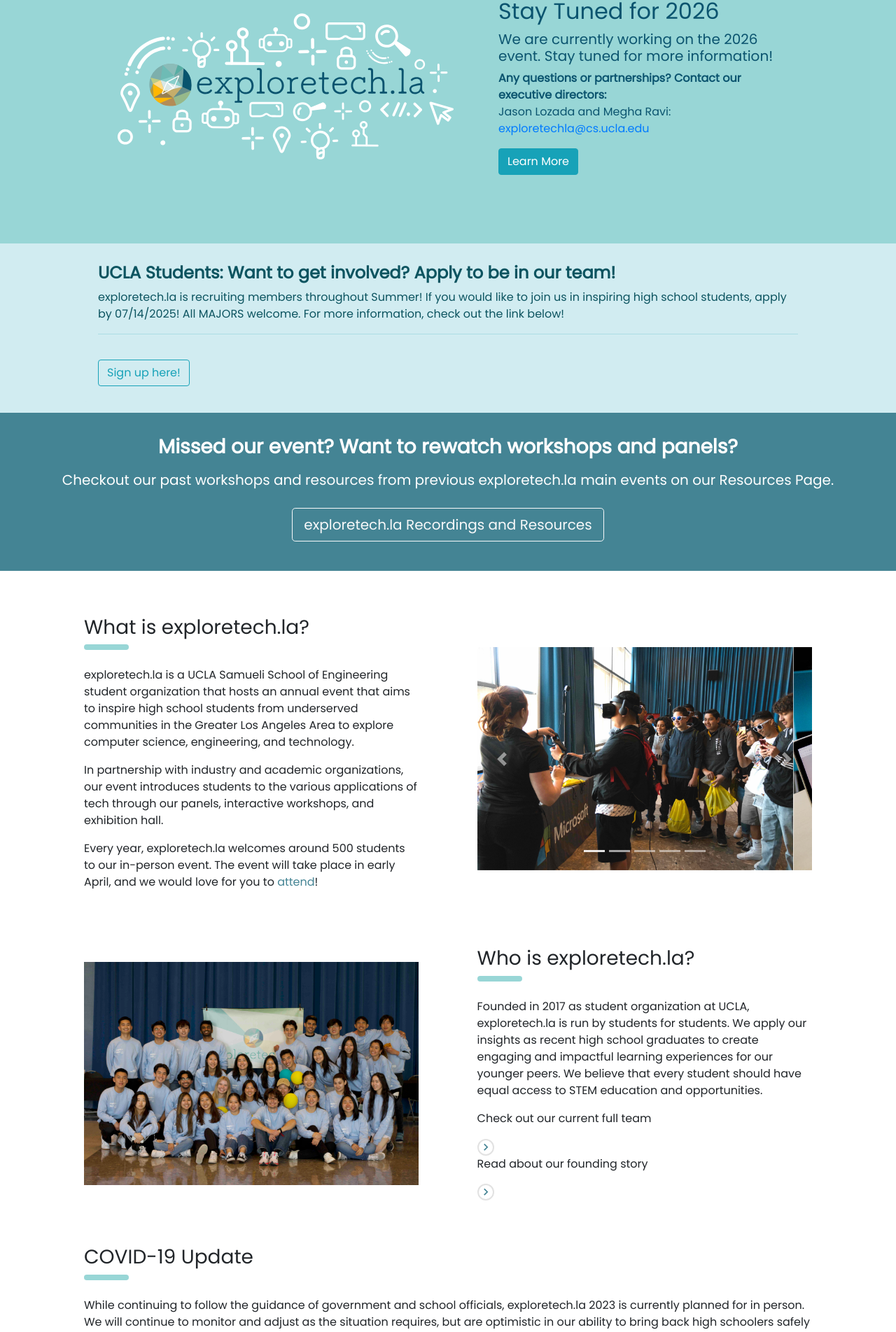
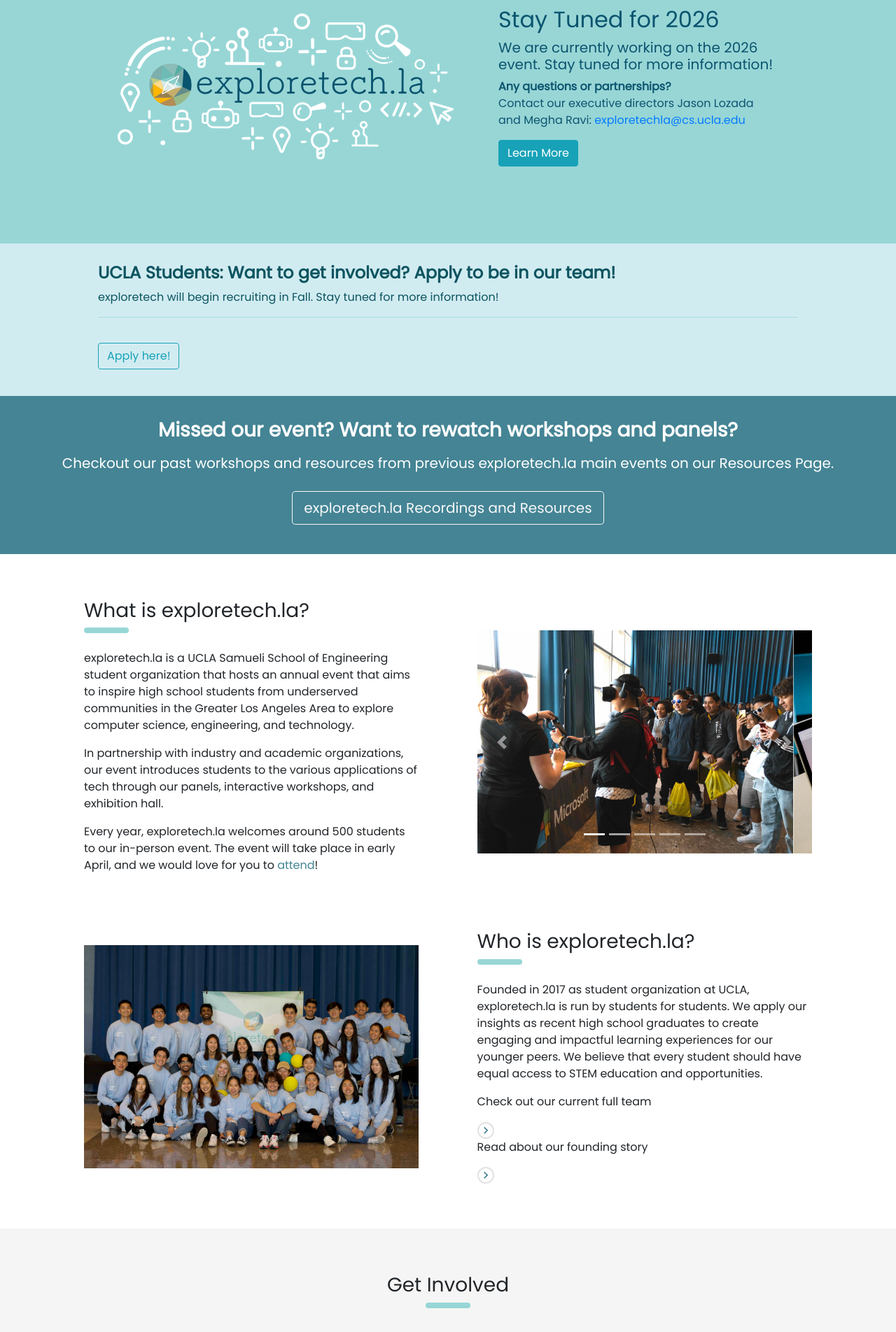
Before and after one commit to exploretech-la/website, a React (Create React App) app: page / in a window 1280 px wide. Shown: the part 187-2091 px from the top of the page at 70% size. Built offline with nearby package versions, Linux system fonts and the light colour scheme.

Commit message:
About + Hero + Home changes

```diff
--- a/src/components/About.jsx
+++ b/src/components/About.jsx
@@ -41,18 +41,20 @@ export default class About extends Component {
             <div className="about-description">
               <p>
                 exploretech.la is a UCLA Samueli School of Engineering student
-                organization that hosts an annual event that aims to inspire high
-                school students from underserved communities in the Greater Los Angeles
-                Area to explore computer science, engineering, and technology.
+                organization that hosts an annual event that aims to inspire
+                high school students from underserved communities in the Greater
+                Los Angeles Area to explore computer science, engineering, and
+                technology.
               </p>
               <p>
-                In partnership with industry and academic organizations, our event
-                introduces students to the various applications of tech through our
-                panels, interactive workshops, and exhibition hall.
+                In partnership with industry and academic organizations, our
+                event introduces students to the various applications of tech
+                through our panels, interactive workshops, and exhibition hall.
               </p>
               <p>
-                Every year, exploretech.la welcomes around 500 students to our in-person
-                event. The event will take place in early April, and we would love for you to{" "}
+                Every year, exploretech.la welcomes around 500 students to our
+                in-person event. The event will take place in early April, and
+                we would love for you to{" "}
                 <a className="in-text-link" href="#get-involved">
                   attend
                 </a>
@@ -98,28 +100,7 @@ export default class About extends Component {
             </div>
           </div>
         </div>
-        {this._getCovid19Update()}
       </section>
-    );
-  }
-
-  _getCovid19Update() {
-    return (
-      <div className="about-content covid19-update">
-        <div className="text">
-          <div className="section-title">
-            <h3 className="title">COVID-19 Update</h3>
-            <div className="pill-divider" />
-          </div>
-          <p>
-            While continuing to follow the guidance of government and school
-            officials, exploretech.la 2023 is currently planned for in person.
-            We will continue to monitor and adjust as the situation requires,
-            but are optimistic in our ability to bring back high schoolers
-            safely to UCLA campus in April.
-          </p>
-        </div>
-      </div>
     );
   }
 
--- a/src/components/Hero.jsx
+++ b/src/components/Hero.jsx
@@ -23,10 +23,10 @@ export default class Hero extends Component {
           </h5>
           <p className="h1-title">
             {" "}
-            <b>Any questions or partnerships? Contact our executive directors:</b>{" "}
+            <b>Any questions or partnerships?</b>{" "}
           </p>
           <p>
-            Jason Lozada and Megha Ravi:{" "}
+          Contact our executive directors Jason Lozada and Megha Ravi:{" "}
             <a
               href="mailto:exploretechla@cs.ucla.edu"
               target="_blank"
--- a/src/components/Home.jsx
+++ b/src/components/Home.jsx
@@ -17,8 +17,8 @@ function Home() {
       <Alerts
         title="UCLA Students: Want to get involved? Apply to be in our team!"
         messages={[
-          // "exploretech will be recruiting in Fall! Catch us at the Enormous Activities Fair (EAF) on 9/26 and Engineering Welcome Day (EWD) on 9/27. For even more information and conversations with current exploretech members, join us for our info session on 10/5 from 7-8 pm at Engineering VI Rm 289!"
-          "exploretech.la is recruiting members throughout Summer! If you would like to join us in inspiring high school students, apply by 07/14/2025! All MAJORS welcome. For more information, check out the link below!"
+          "exploretech will begin recruiting in Fall. Stay tuned for more information!"
+          // "exploretech.la is recruiting members throughout Summer! If you would like to join us in inspiring high school students, apply by 07/14/2025! All MAJORS welcome. For more information, check out the link below!"
         ]}
         primaryLink="https://forms.gle/mT2T6QYNXBJHpAAc9"
         // primaryText="Applications out soon"
@@ -27,7 +27,7 @@ function Home() {
         //   "Volunteers will be responsible for providing mentorship for high school students through a group mentorship session, facilitating workshops, and helping with logistics. All majors and backgrounds are welcome, no prior knowledge in engineering or tech is required! Lunch and a free t-shirt will be provided."
         // ]}
         // primaryLink="https://forms.gle/yX983EuDFWG1DPSo9"
-        primaryText="Sign up here!"
+        primaryText="Apply here!"
         // primaryText="Applications out soon!"
       />
       <RegistrationAlert />
```
